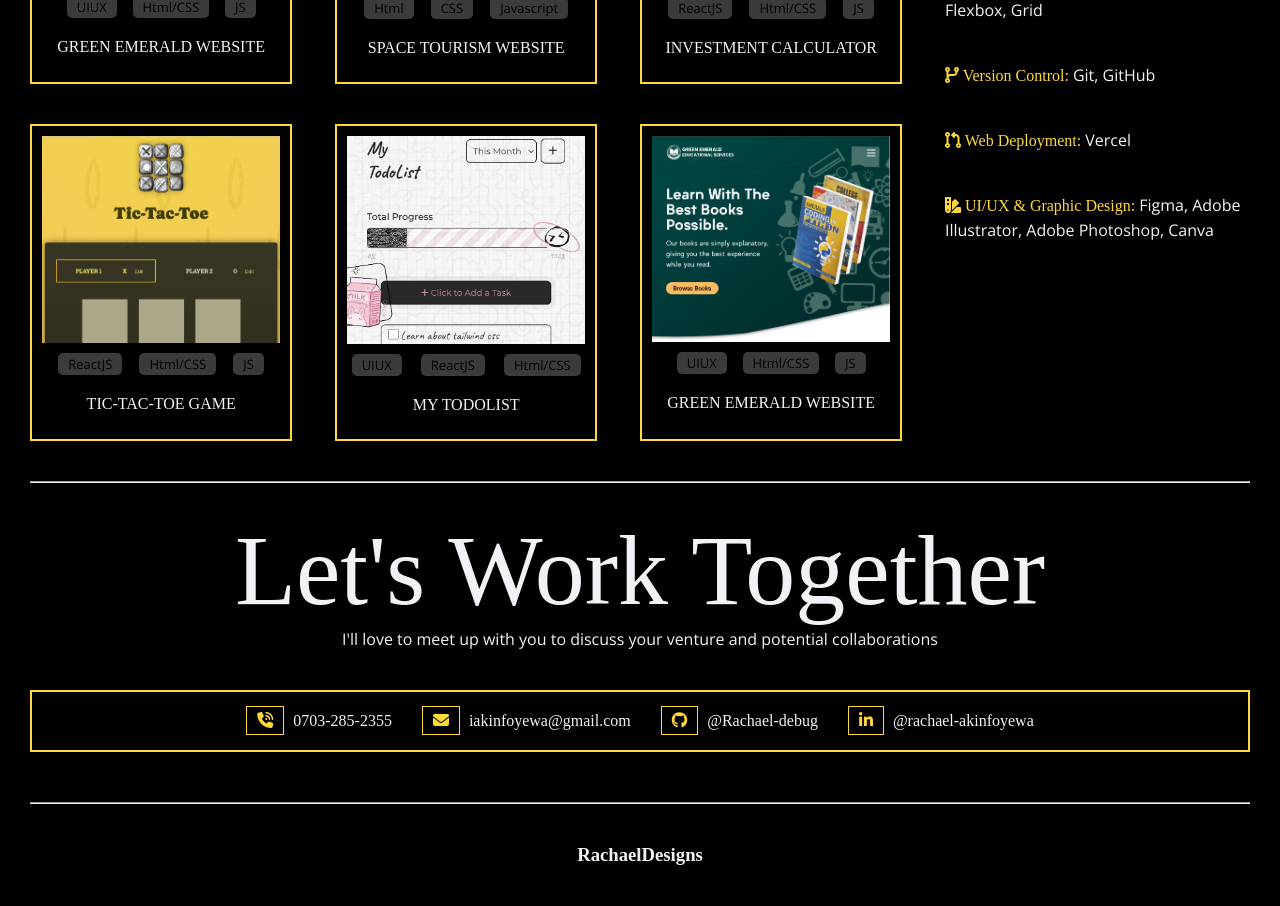
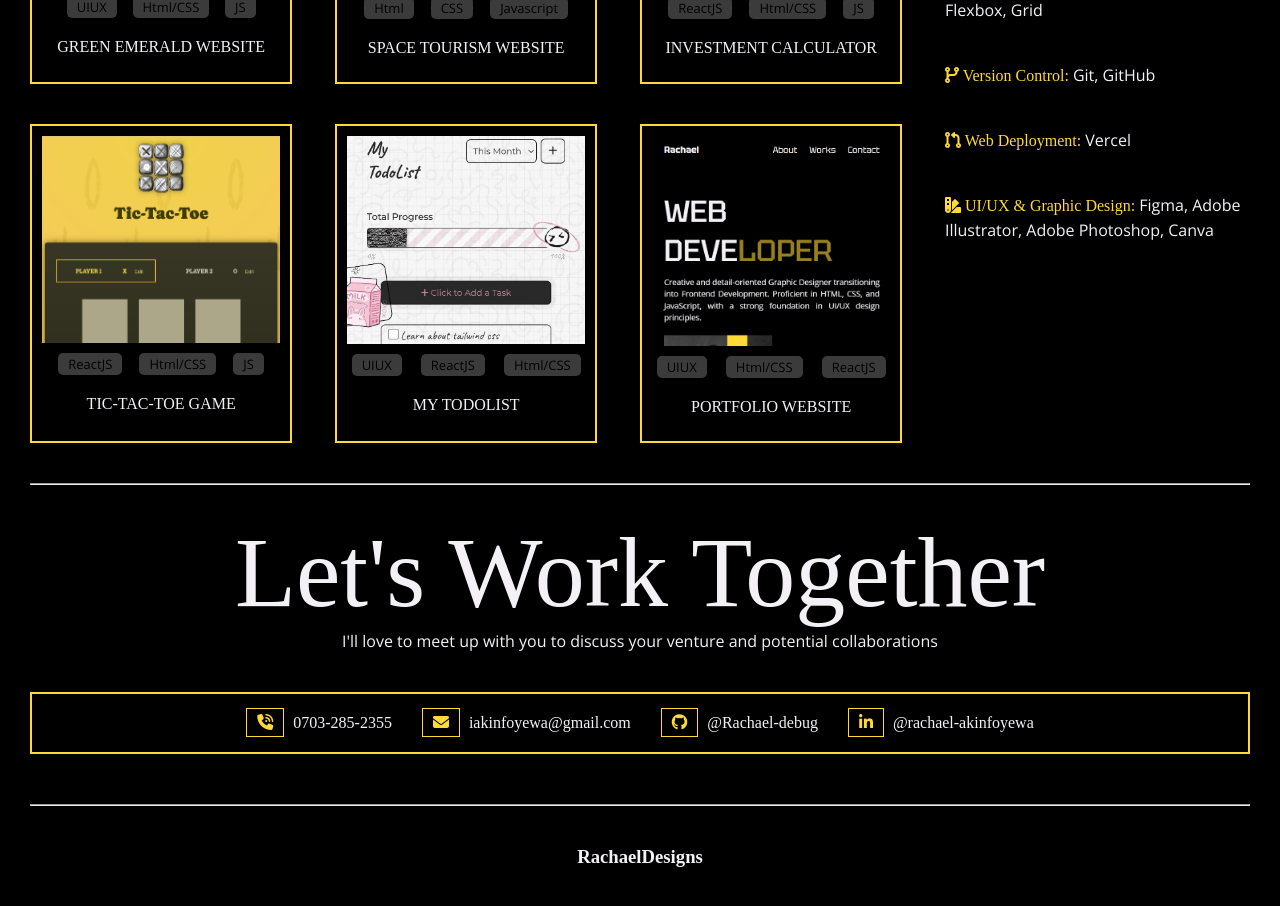
Before and after one commit to Rachael-debug/Racheal-designs-portfolio, a React (Vite) app: page / in a window 1280 px wide. Shown: the part 800-1706 px from the top of the page. Built offline with nearby package versions, Linux system fonts and the light colour scheme; a web font is replaced by a local one.

Commit message:
edited page name

```diff
--- a/index.html
+++ b/index.html
@@ -2,10 +2,10 @@
 <html lang="en">
   <head>
     <meta charset="UTF-8" />
-    <link rel="icon" type="image/svg+xml" href="/vite.svg" />
+    <link rel="icon" type="image/svg+xml" href="./src/assets/star.svg" />
     <script src="https://kit.fontawesome.com/58b96da147.js" crossorigin="anonymous"></script>
     <meta name="viewport" content="width=device-width, initial-scale=1.0" />
-    <title>React Essentials</title>
+    <title>Racheal Designs</title>
   </head>
   <body>
     <div id="root"></div>
--- a/src/components/About.jsx
+++ b/src/components/About.jsx
@@ -1,6 +1,5 @@
 import profileImg from '../assets/profile-pic.svg';
 import star from '../assets/star.svg';
-import paintSplash from '../assets/paint-splash.svg'
 
 export default function About(){
     return(
--- a/src/components/Works.jsx
+++ b/src/components/Works.jsx
@@ -6,6 +6,7 @@ import spaceTourism from "../assets/space-tourism.png";
 import investmentCalc from "../assets/investment-calculator.png"
 import ticTacToe from "../assets/tic-tac-toe.png"
 import myTodolist from "../assets/my-todolist.jpg"
+import portfolioWebsite from "../assets/portfolio-website.png"
 
 export default function Works(){
     return(
@@ -52,12 +53,12 @@ export default function Works(){
                 thirdTag="Html/CSS"/>
 
                 <IndividualWork
-                link="https://emerald-publishers.vercel.app/"
-                desktopImage={greenEmerald}
-                workTitle="Green Emerald website"
+                link="#"
+                desktopImage={portfolioWebsite}
+                workTitle="Portfolio Website"
                 firstTag="UIUX"
                 secondTag="Html/CSS"
-                thirdTag="JS"/>
+                thirdTag="ReactJS"/>
             </div>
 
             <div id="worksDescription" >
--- a/src/index.css
+++ b/src/index.css
@@ -96,8 +96,8 @@ header{
   position: absolute;
   /* margin-top: -130px; */
   font-size: 100px;
-  top: 250px;
-  left: 22%;
+  top: 251px;
+  left: 270px;
   /* margin-left: 355px; */
   font-weight: 500;
   z-index: 1;
```
Also changed, not shown: src/assets/portfolio-website.png (added).
